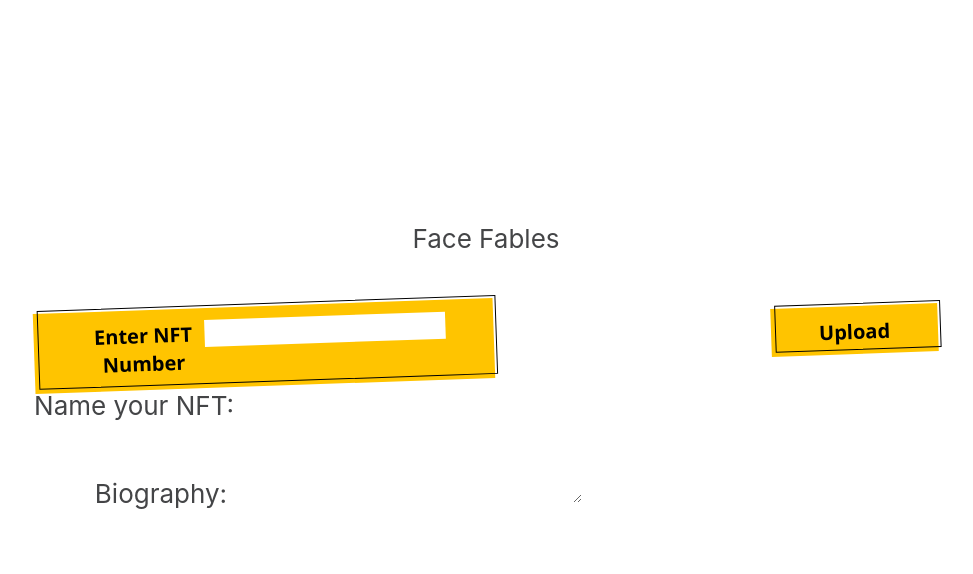
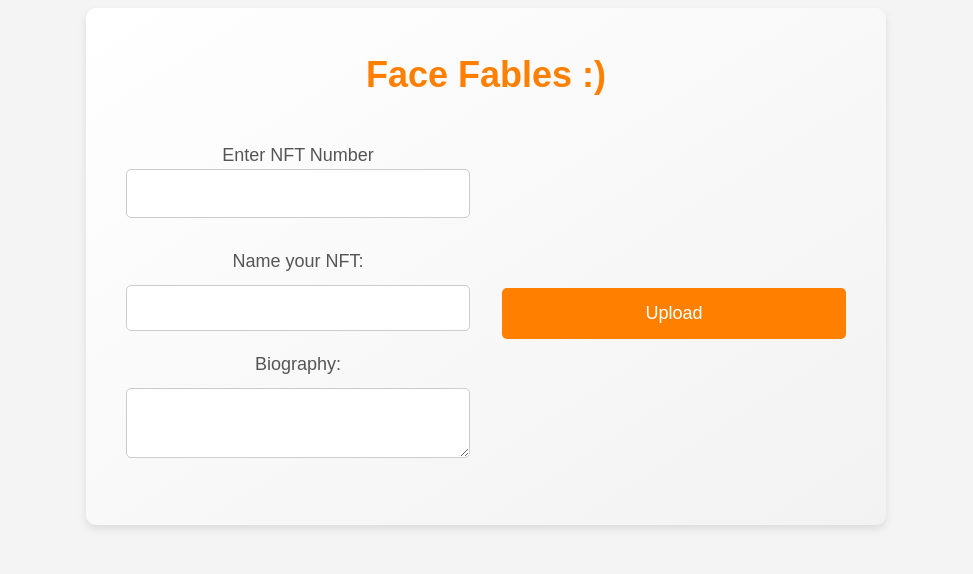
Before and after one commit to coopertweak/facefables-fleek, a React (Create React App) app in the folder client/: page / in a window 1280 px wide. Shown: the part 134-708 px from the top of the page, without its empty margins (154-1127 px from the left). Built offline with nearby package versions, Linux system fonts and the light colour scheme.

Commit message:
Change some style

```diff
--- a/client/src/Upload.css
+++ b/client/src/Upload.css
@@ -1,98 +1,91 @@
 .App {
+  background-color: #f4f4f4;
+  font-family: Arial, sans-serif;
   text-align: center;
-}
-
-.App-header {
-  background-color: #fff;
-  min-height: 100vh;
+  margin: 0;
+  padding: 0;
   display: flex;
   flex-direction: column;
   align-items: center;
   justify-content: center;
-  font-size: calc(10px + 2vmin);
-  color: #444547;
-  font-family: "Inter", ;
-  font-style: normal;
-  margin-top:  100px;
-  margin-bottom: 100px;
-
+  height: 100vh;
 }
 
-.button-con {
-  margin-top: 3rem;
+.App-header {
+  background: linear-gradient(to bottom right, #fff, #f2f2f2);
+  border-radius: 10px;
+  box-shadow: 0 4px 8px rgba(0,0,0,0.1);
+  width: 80%;
+  max-width: 800px;
+  padding: 40px;
+  margin-top: 20px;
+  margin-bottom: 20px;
 }
 
-.button-53 {
-  background-color: #ffc400;
-  border: 0 solid #e5e7eb;
-  box-sizing: border-box;
-  color: #000000;
-  display: flex;
-  font-family: ui-sans-serif, system-ui, -apple-system, system-ui, "Segoe UI",
-    Roboto, "Helvetica Neue", Arial, "Noto Sans", sans-serif,
-    "Apple Color Emoji", "Segoe UI Emoji", "Segoe UI Symbol", "Noto Color Emoji";
-  font-size: 1rem;
-  font-weight: 700;
-  justify-content: center;
-  line-height: 1.75rem;
-  padding: 0.75rem 1.65rem;
-  position: relative;
-  text-align: center;
-  text-decoration: none #000000 solid;
-  text-decoration-thickness: auto;
-  width: 100%;
-  max-width: 460px;
-  position: relative;
-  cursor: pointer;
-  transform: rotate(-2deg);
-  user-select: none;
-  -webkit-user-select: none;
-  touch-action: manipulation;
+.uploading-text {
+  font-size: 24px;
+  color: #333;
+  margin-bottom: 20px;
 }
 
-.button-53:focus {
-  outline: 0;
+.title-text {
+  font-size: 36px;
+  font-weight: bold;
+  color: #ff7f00;
+  margin-bottom: 40px;
 }
 
-.button-53:after {
-  content: "";
-  position: absolute;
-  border: 1px solid #000000;
-  bottom: 4px;
-  left: 4px;
-  width: calc(100% - 1px);
-  height: calc(100% - 1px);
+.flex-container {
+  display: flex;
+  gap: 32px;
 }
 
-.button-53:hover:after {
-  bottom: 2px;
-  left: 2px;
+.input-container, .button-container {
+  flex: 1;
 }
 
-@media (min-width: 768px) {
-  .button-53 {
-    padding: 0.75rem 3rem;
-    font-size: 1.25rem;
-  }
+.button-container {
+  display: flex;
+  flex-direction: column;
+  justify-content: center;
 }
 
-@media (prefers-reduced-motion: no-preference) {
-  .App-logo {
-    animation: splash infinite 4s linear;
-  }
+.styled-label {
+  display: block;
+  margin-bottom: 10px;
+  font-size: 18px;
+  color: #555;
 }
 
-@keyframes splash {
-  0% {
-    transform: scale(0.75);
-    opacity: 0.7;
-  }
-  50% {
-    transform: scale(1);
-    opacity: 1;
-  }
-  100% {
-    transform: scale(0.75);
-    opacity: 0.7;
-  }
+.styled-input, .styled-textarea {
+  width: 100%;
+  padding: 10px;
+  margin-bottom: 20px;
+  border: 1px solid #ccc;
+  border-radius: 5px;
 }
+
+.styled-button {
+  background-color: #ff7f00;
+  color: white;
+  padding: 12px 24px;
+  border: none;
+  border-radius: 5px;
+  font-size: 18px;
+  cursor: pointer;
+}
+
+.styled-button:hover {
+  background-color: #ff9a33;
+}
+
+.upload-link {
+  display: block;
+  margin-top: 12px;
+  color: #333;
+  text-decoration: none;
+}
+
+.upload-link:hover {
+  color: #666;
+}
--- a/client/src/Upload.tsx
+++ b/client/src/Upload.tsx
@@ -127,13 +127,13 @@ function Upload() {
     <div className="App">
     <header className="App-header">
         {isLoading ? (
-          <>Uploading...</>
+        <div className="uploading-text">Uploading...</div>
         ) : (
         <>
-            <p>Face Fables</p>
-            <div className="flex gap-32">
-              <div className="">
-                <label className="button-con button-53" htmlFor="nftNumber">
+            <p className="title-text">Face Fables :)</p>
+            <div className="flex-container">
+            <div className="input-container">
+                <label className="styled-label" htmlFor="nftNumber">
                 Enter NFT Number
                 <input
                     id="nftNumber"
@@ -141,28 +141,28 @@ function Upload() {
                     min="1"
                     max="9999"
                     onChange={handleNftNumberChange}
-                    className="w-full h-full"
+                    className="styled-input"
                 />
                 </label>
-                <div>
-                  <label htmlFor="name">Name your NFT:</label>
-                  <input id="name" onChange={handleNameChange} />
+                <div className="name-container">
+                <label className="styled-label" htmlFor="name">Name your NFT:</label>
+                <input id="name" onChange={handleNameChange} className="styled-input" />
                 </div>
-                <div>
-                  <label htmlFor="bio">Biography:</label>
-                  <textarea id="bio" onChange={handleBioChange}></textarea>
+                <div className="bio-container">
+                <label className="styled-label" htmlFor="bio">Biography:</label>
+                <textarea id="bio" onChange={handleBioChange} className="styled-textarea"></textarea>
                 </div>
             </div>
-              <div className="flex flex-col">
+            <div className="button-container">
                 <button
-                  className="button-con button-53 h-12"
+                className="styled-button"
                 onClick={handleUpload}
                 >
                 Upload
                 </button>
                 {uploadLink && (
                 <a
-                    className="text-sm mt-4 -rotate-2"
+                    className="upload-link"
                     href={uploadLink}
                     target="__blank"
                 >
@@ -171,11 +171,11 @@ function Upload() {
                 )}
                 {uploadLink && (
                 <a
-                    className="text-sm mt-4 -rotate-2"
+                    className="upload-link"
                     href={reformatLink(uploadLink)}
                     target="__blank"
                 >
-                    <b>Copy this link to your subdomain content hash in the ENS app : <br></br></b>
+                    <b>Copy this link to your subdomain content hash in the ENS app : <br /></b>
                     {reformatLink(uploadLink)}
                 </a>
                 )}
```
Lines whose indentation alone changed are shown as unchanged.
